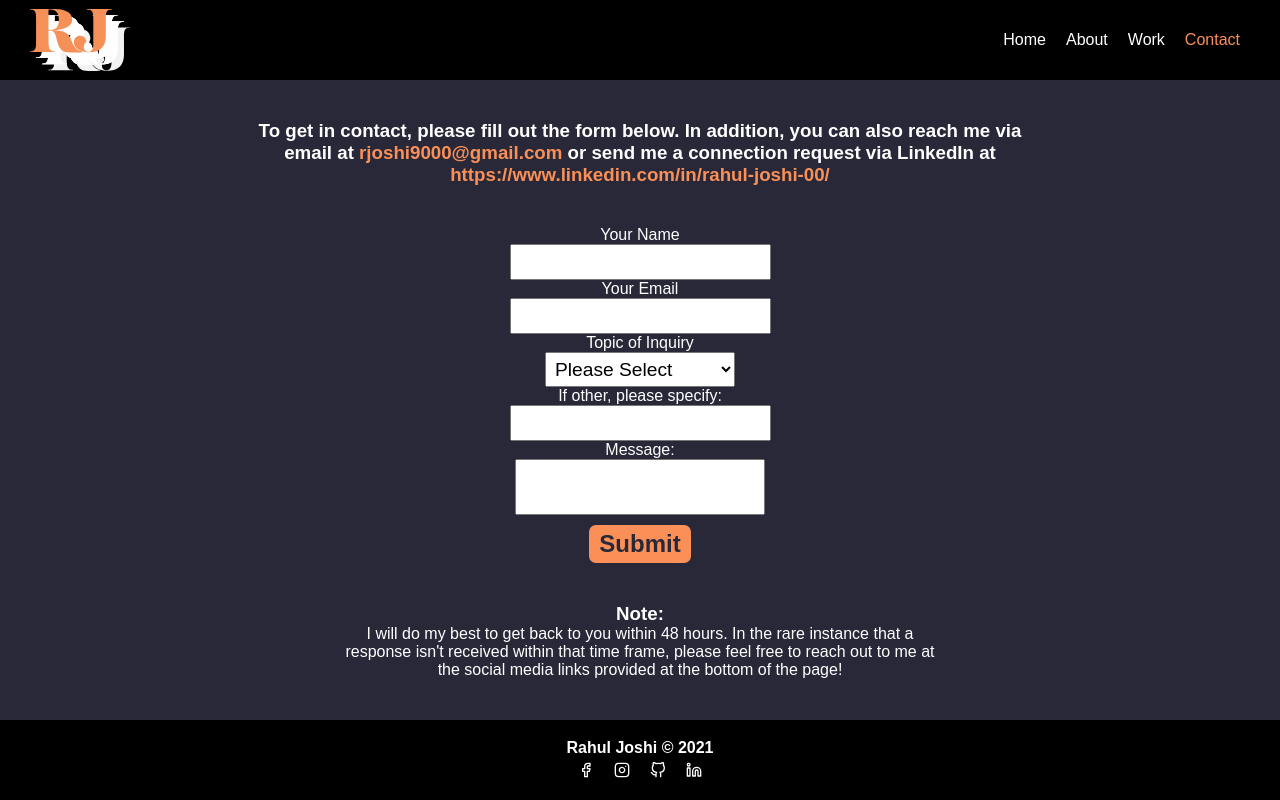
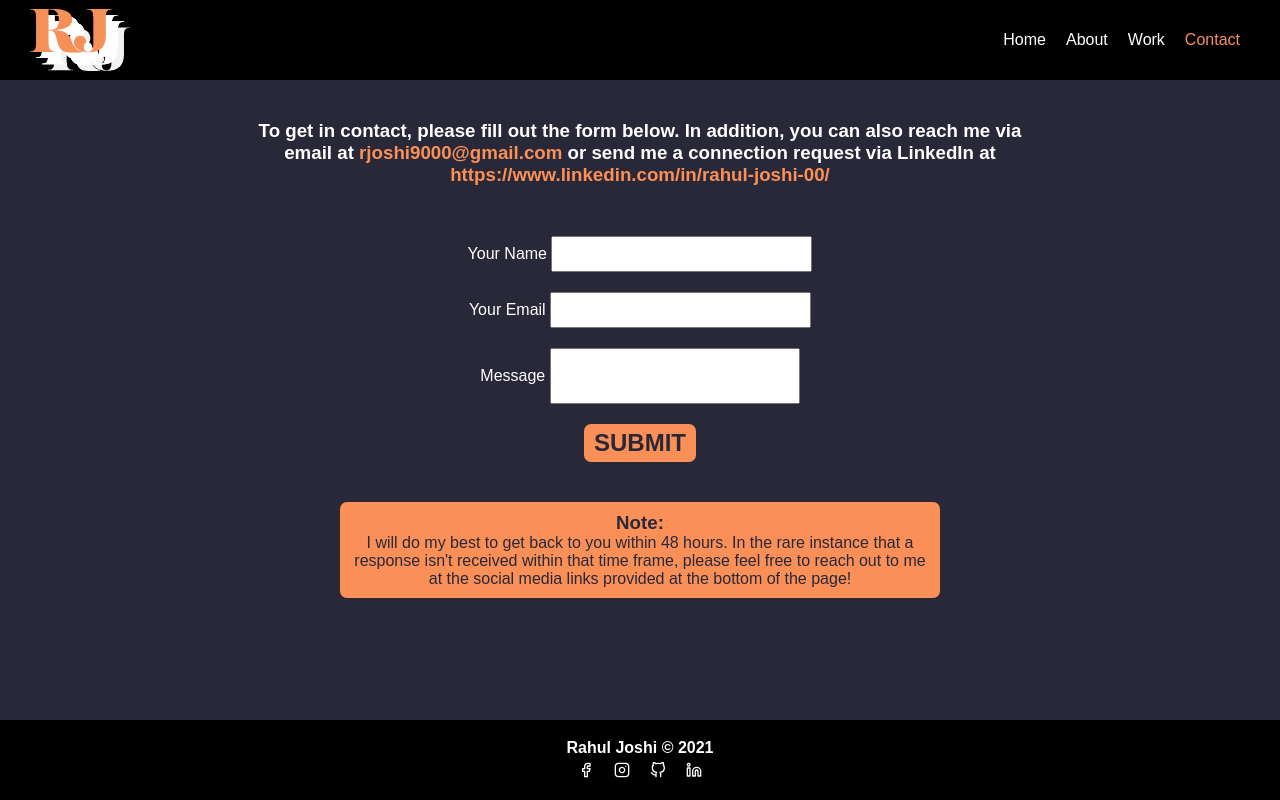
Before and after one commit to rahulpjo/portfolio, a React (Create React App) app in the folder refactor/: page /contact in a window 1280 px wide. Built offline with nearby package versions, Linux system fonts and the light colour scheme.

Commit message:
Fix contact page

```diff
--- a/refactor/src/components/Project/Project.css
+++ b/refactor/src/components/Project/Project.css
@@ -26,6 +26,10 @@
   flex-direction: column;
   max-width: 500px;
   margin: 0 10px;
+}
+
+.project-text h2:hover {
+  text-decoration: underline;
 }
 
 .project-text p {
--- a/refactor/src/components/Project/Project.jsx
+++ b/refactor/src/components/Project/Project.jsx
@@ -1,3 +1,4 @@
+import { Link } from "react-router-dom";
 import "./Project.css";
 
 const Project = ({ project, id }) => {
@@ -9,7 +10,9 @@ const Project = ({ project, id }) => {
         <img src={media_url} alt={name} />
       </div>
       <div className="project-text">
-        <h2 className="orange">{name}</h2>
+        <Link to={`/project/${id}`}>
+          <h2 className="orange">{name}</h2>
+        </Link>
         <p>{description}</p>
         {github || website ? (
           <div className="links">
--- a/refactor/src/screens/Contact/Contact.css
+++ b/refactor/src/screens/Contact/Contact.css
@@ -18,11 +18,22 @@ form *:not(label) {
   margin: 40px 20px;
   max-width: 600px;
   text-align: center;
+  background-color: #fa9057;
+  padding: 10px;
+  border-radius: 7px;
 }
-
-.contact-submit {
+.contact-text * {
+  color: #282838;
+}
+.contact-form label {
+  display: flex;
+  align-items: center;
+  margin: 10px 0;
+}
+.contact-form button {
   background-color: #fa9057;
   color: #282838;
+  text-transform: uppercase;
   padding: 5px 10px;
   border-radius: 7px;
   border: none;
--- a/refactor/src/screens/Contact/Contact.jsx
+++ b/refactor/src/screens/Contact/Contact.jsx
@@ -25,49 +25,35 @@ const Contact = () => {
       </h3>
 
       <div className="contact-form">
-        <form
-          name="contact"
-          method="POST"
-          data-netlify="true"
-          data-netlify-recaptcha="true"
-        >
-          <label>Your Name</label>
-          <input type="text" name="name" required />
-          <label>Your Email</label>
-          <input type="email" name="email" required />
-
-          <label htmlFor="topic">Topic of Inquiry</label>
-          <select id="topic" name="topic">
-            <option value="">Please Select</option>
-            <option value="webdev">Web Development</option>
-            <option value="engineering">Engineering</option>
-            <option value="art">Artistic Direction</option>
-            <option value="dance">Dance</option>
-            <option value="design">Design</option>
-            <option value="other">Other</option>
-          </select>
-
-          <label>If other, please specify:</label>
-          <input type="text" name="otherspec" />
-
-          <label>Message: </label>
-          <textarea name="message"></textarea>
-          <div data-netlify-recaptcha="true"></div>
-
-          <button className="contact-submit" type="submit">
-            Submit
-          </button>
+        <form name="contact" method="POST" data-netlify="true">
+          <p>
+            <label>
+              Your Name&nbsp; <input type="text" name="name" />
+            </label>
+          </p>
+          <p>
+            <label>
+              Your Email&nbsp; <input type="email" name="email" />
+            </label>
+          </p>
+          <p>
+            <label>
+              Message&nbsp; <textarea name="message"></textarea>
+            </label>
+          </p>
+          <p>
+            <button type="submit">Submit</button>
+          </p>
         </form>
-
-        <div className="contact-text">
-          <h3 className="contact-head">Note:</h3>
-          <p className="contact-message">
-            I will do my best to get back to you within 48 hours. In the rare
-            instance that a response isn't received within that time frame,
-            please feel free to reach out to me at the social media links
-            provided at the bottom of the page!
-          </p>
-        </div>
+      </div>
+      <div className="contact-text">
+        <h3 className="contact-head">Note:</h3>
+        <p className="contact-message">
+          I will do my best to get back to you within 48 hours. In the rare
+          instance that a response isn't received within that time frame, please
+          feel free to reach out to me at the social media links provided at the
+          bottom of the page!
+        </p>
       </div>
     </motion.div>
   );
```
